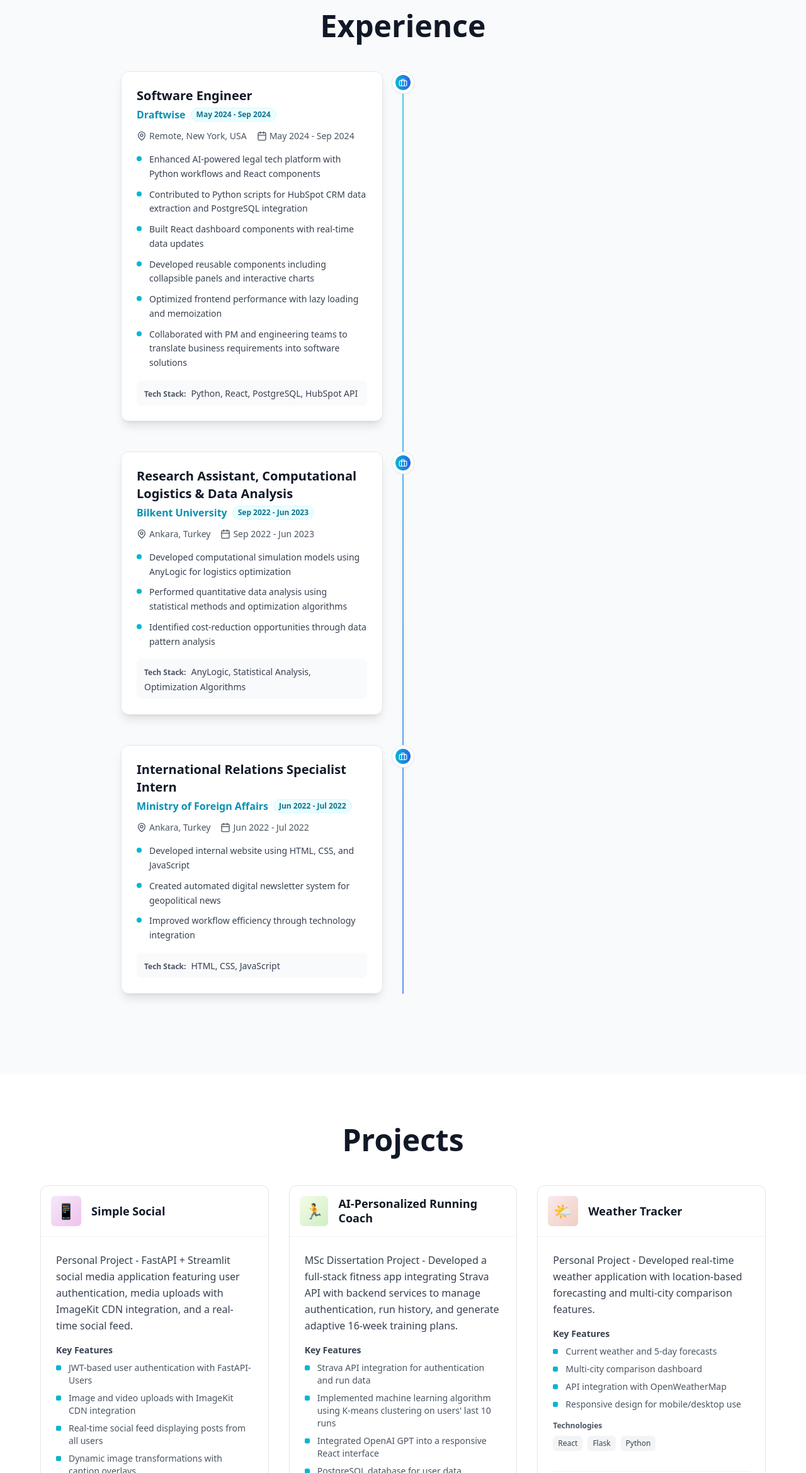
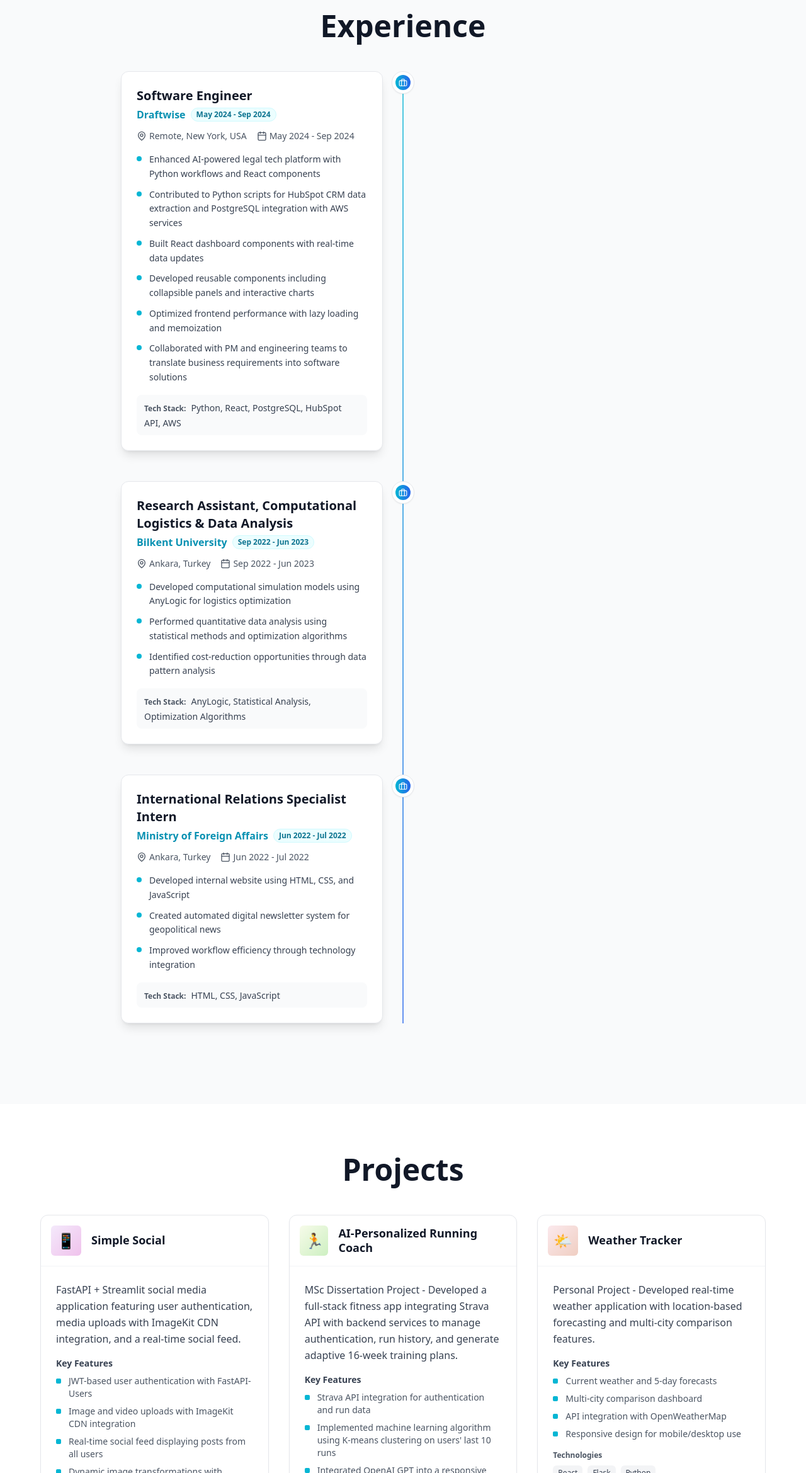
Before and after one commit to alpatamerr/personal-portfolio, a React (Vite) app: page / in a window 1280 px wide. Shown: the part 2337-4676 px from the top of the page at 63% size. Built offline with nearby package versions, Linux system fonts and the light colour scheme.

Commit message:
Add AWS mention to Draftwise experience and update tech stack

```diff
--- a/src/data/portfolio.ts
+++ b/src/data/portfolio.ts
@@ -57,13 +57,13 @@ export const experiences: Experience[] = [
     period: 'May 2024 - Sep 2024',
     description: [
       'Enhanced AI-powered legal tech platform with Python workflows and React components',
-      'Contributed to Python scripts for HubSpot CRM data extraction and PostgreSQL integration',
+      'Contributed to Python scripts for HubSpot CRM data extraction and PostgreSQL integration with AWS services',
       'Built React dashboard components with real-time data updates',
       'Developed reusable components including collapsible panels and interactive charts',
       'Optimized frontend performance with lazy loading and memoization',
       'Collaborated with PM and engineering teams to translate business requirements into software solutions',
     ],
-    techStack: 'Python, React, PostgreSQL, HubSpot API',
+    techStack: 'Python, React, PostgreSQL, HubSpot API, AWS',
   },
   {
     title: 'Research Assistant, Computational Logistics & Data Analysis',
@@ -95,7 +95,7 @@ export const projects: Project[] = [
   {
     title: 'Simple Social',
     emoji: '📱',
-    description: 'Personal Project - FastAPI + Streamlit social media application featuring user authentication, media uploads with ImageKit CDN integration, and a real-time social feed.',
+    description: 'FastAPI + Streamlit social media application featuring user authentication, media uploads with ImageKit CDN integration, and a real-time social feed.',
     features: [
       'JWT-based user authentication with FastAPI-Users',
       'Image and video uploads with ImageKit CDN integration',
```
